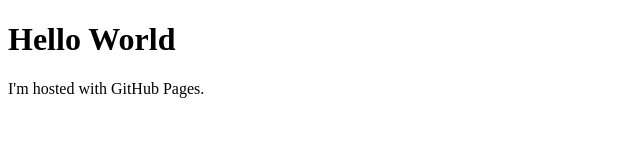
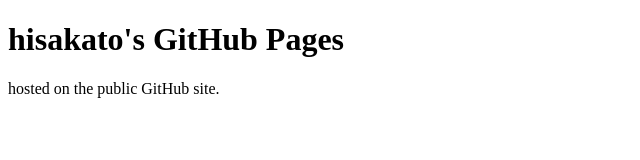
Before and after one commit to hisakato/hisakato.github.io, a plain HTML site: page index.html in a window 1280 px wide. Shown: the whole page, without its empty margins (0-640 px from the left). Drawn offline with Linux system fonts and the light colour scheme.

Commit message:
edited on the GitHub web site.

```diff
--- a/index.html
+++ b/index.html
@@ -1,7 +1,7 @@
 <!DOCTYPE html>
 <html>
 <body>
-<h1>Hello World</h1>
-<p>I'm hosted with GitHub Pages.</p>
+<h1>hisakato's GitHub Pages</h1>
+<p>hosted on the public GitHub site.</p>
 </body>
 </html>
```
